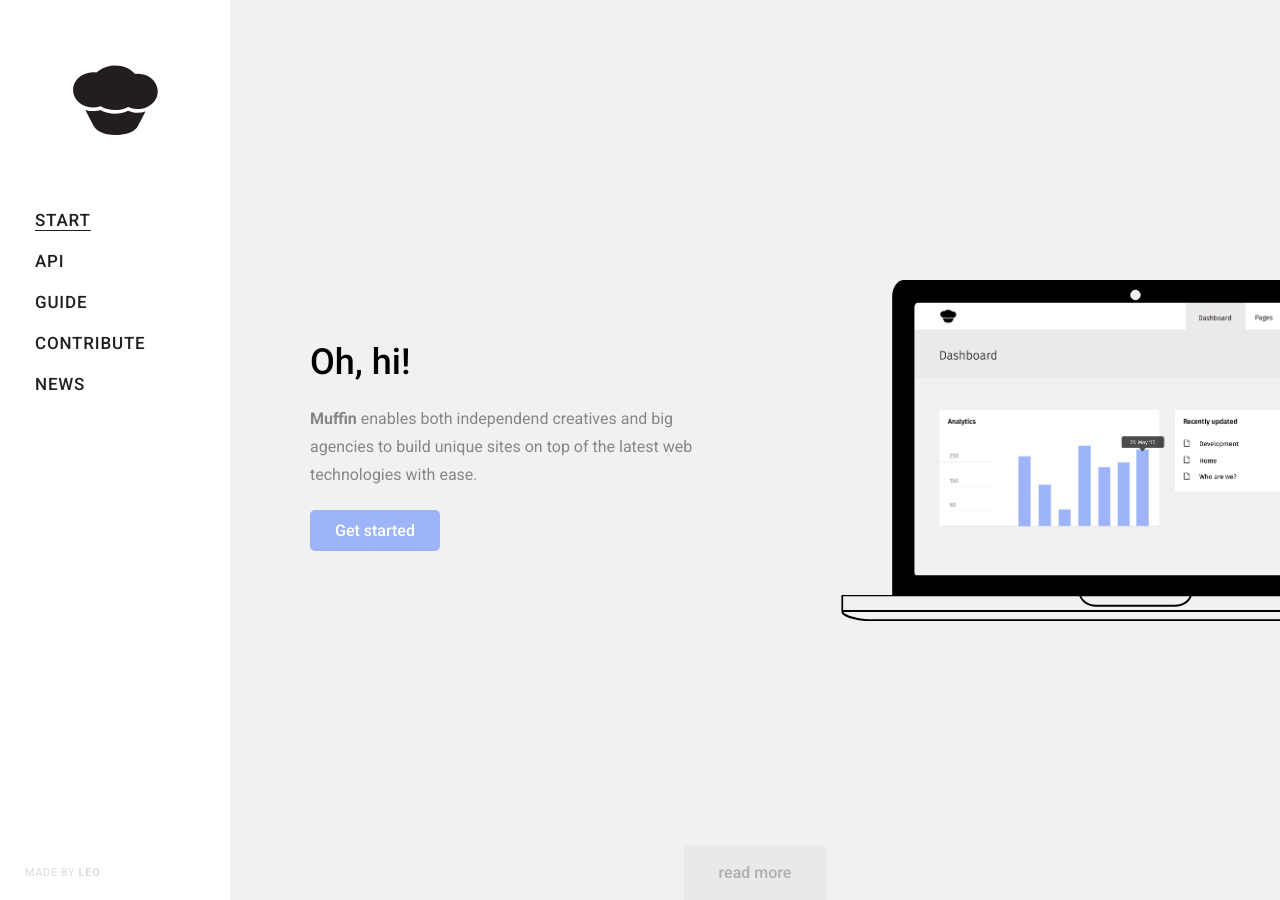
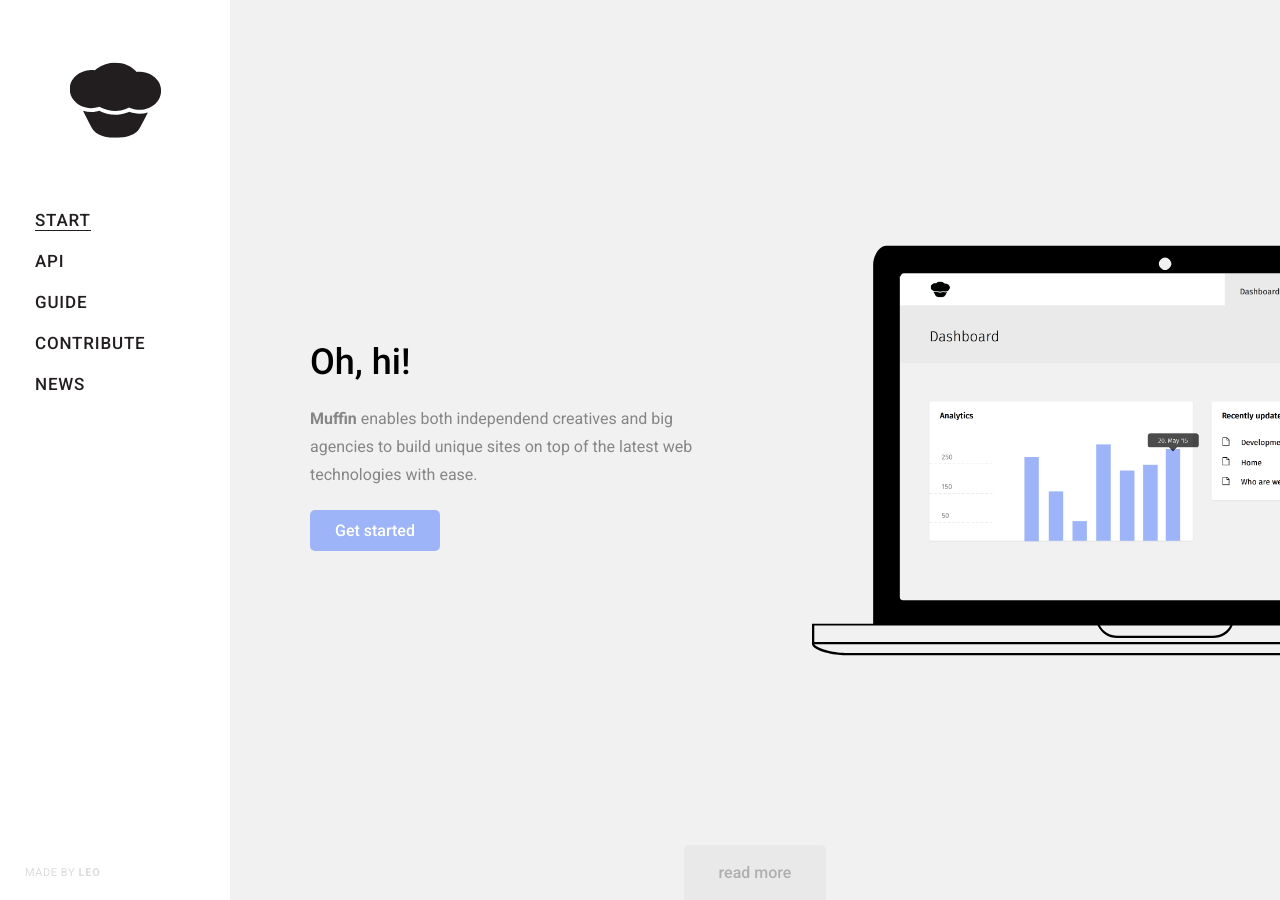
Before and after one commit to leo/muffin.github.io, a Jekyll site: the page built from index.html, in a window 1280 px wide. Built offline with Jekyll 4.4.1, drawn with Linux system fonts in a browser that asks for light colours.

Commit message:
Prepend prefixes

```diff
--- a/_sass/_main.scss
+++ b/_sass/_main.scss
@@ -91,6 +91,7 @@
     .no-overflow & b {
       &:nth-child(1) {
         transform: rotate(-45deg);
+        -ms-transform: rotate(-45deg);
         -webkit-transform: rotate(-45deg);
         margin-bottom: -9px;
       }
@@ -101,6 +102,7 @@
 
       &:nth-child(3) {
         transform: rotate(45deg);
+        -ms-transform: rotate(45deg);
         -webkit-transform: rotate(45deg);
         margin-top: -7px;
       }
@@ -150,11 +152,15 @@
         width: 85px;
         height: 80px;
         transform: scale(1);
+        -ms-transform: scale(1.08);
+        -webkit-transform: scale(1.08);
         transition: transform 0.4s;
         border: 0;
 
         &:hover {
           transform: scale(1.08);
+          -webkit-transform: scale(1.08);
+          -ms-transform: scale(1.08);
         }
       }
     }
@@ -443,6 +449,12 @@
         height: 280px;
       }
     }
+
+    @media (min-width: 1200px) {
+      -webkit-transform: cale(1.2) translateX(25%);
+      -ms-transform: cale(1.2) translateX(25%);
+      transform: scale(1.2) translateX(25%);
+    }
   }
 
   .description {
```
